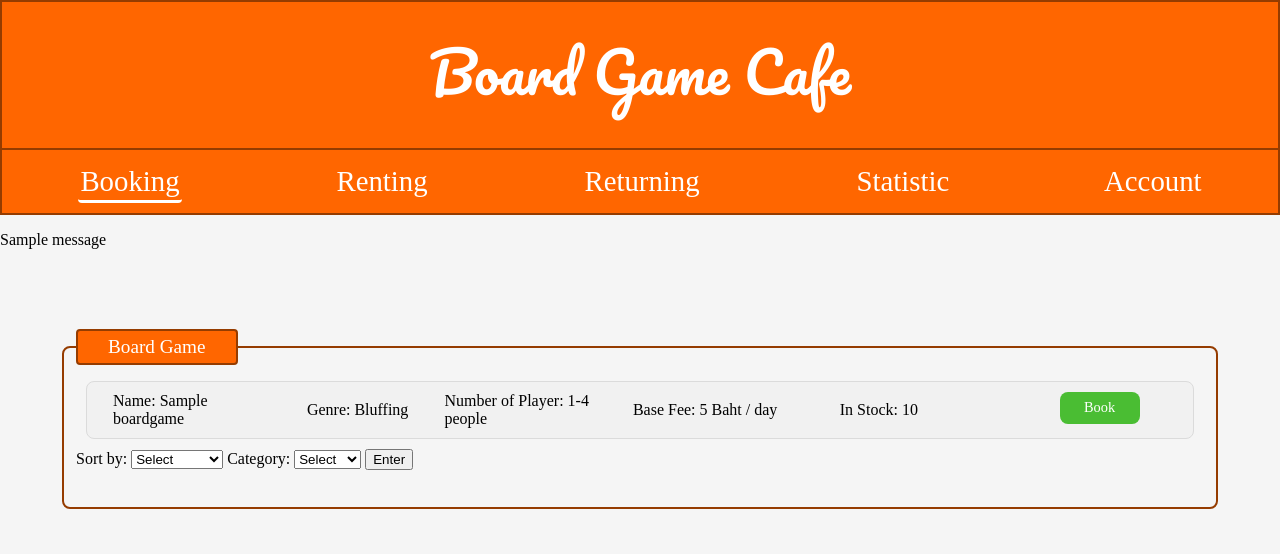
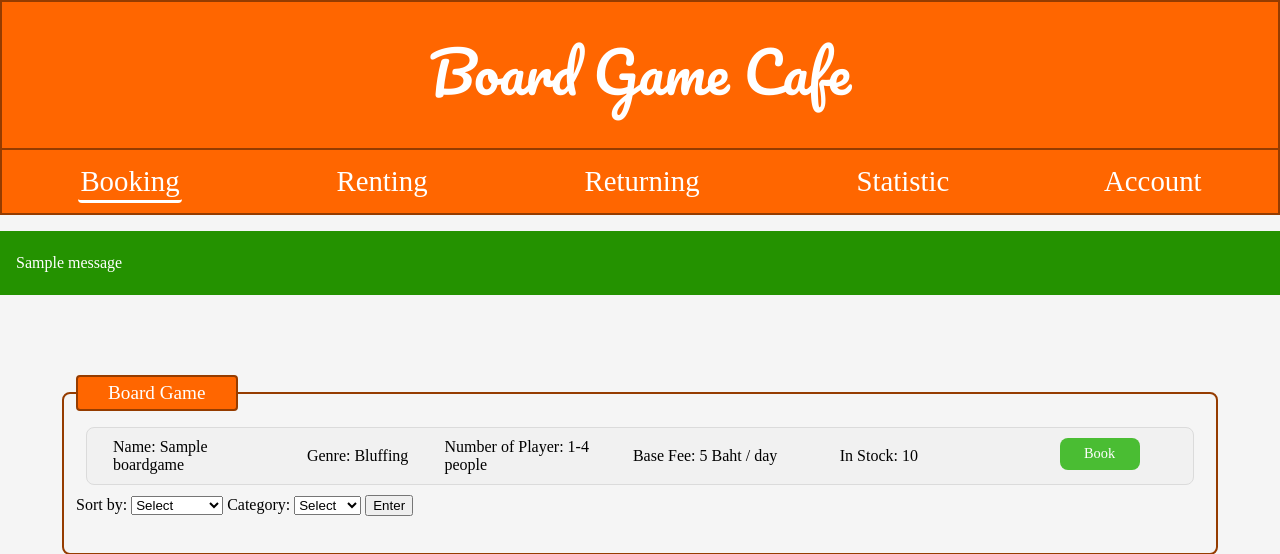
Before and after one commit to EggADayKeepTheTeacherAway/Board-Game-Cafe, a Django app: page /cafe/ in a window 1280 px wide. Shown: the top 554 px of the page. Run offline with Django 5.2, Linux system fonts and the light colour scheme; data comes from the database, SQL or seed files in the repository; tables that the repository leaves empty hold one stand-in row (values such as "Sample post"); one stand-in notice (Sample message) is shown; parts of the project's set-up code (start-up, migrations or seed data) failed here and were passed over.

Commit message:
feat: add color to msg

```diff
--- a/board_game_cafe/static/app/style.css
+++ b/board_game_cafe/static/app/style.css
@@ -251,3 +251,33 @@ fieldset {
 #logout-btn {
     color: #bf0906;
 }
+
+/* Error message */
+.messages {
+    list-style: none;
+    margin: 1em 0 2em;
+    padding: 0;
+}
+
+.messages li {
+    padding: 1em;
+    width: 100%;
+    color: white;
+    line-height: 2.0em;
+}
+
+.messages li.warning {
+    background-color: rgb(146, 0, 0);
+}
+
+.messages li.error {
+    background-color: rgb(146, 0, 0);
+}
+
+.messages li.info {
+    background-color: rgb(36, 146, 0);
+}
+
+.messages li.success {
+    background-color: rgb(36, 146, 0);
+}
--- a/board_game_cafe/templates/base.html
+++ b/board_game_cafe/templates/base.html
@@ -41,11 +41,13 @@
             </div>
         </div>
     </div>
-    {% if messages %}
-        {% for msg in messages %}
-          <p class="{{ msg.tags }}">{{ msg }}</p>
-        {% endfor %}
-    {% endif %}
+      {% if messages %}
+        <ul class="messages">
+            {% for message in messages %}
+                <li{% if message.tags %} class="{{ message.tags }}"{% endif %}> {{ message }}</li>
+            {% endfor %}
+        </ul>
+      {% endif %}
     {% block content %}{% endblock %}
 </body>
 </html>
```
Also changed, not shown: board_game_cafe/static/app/account.css (+10 -0 lines), board_game_cafe/templates/signup.html (+6 -4 lines).
